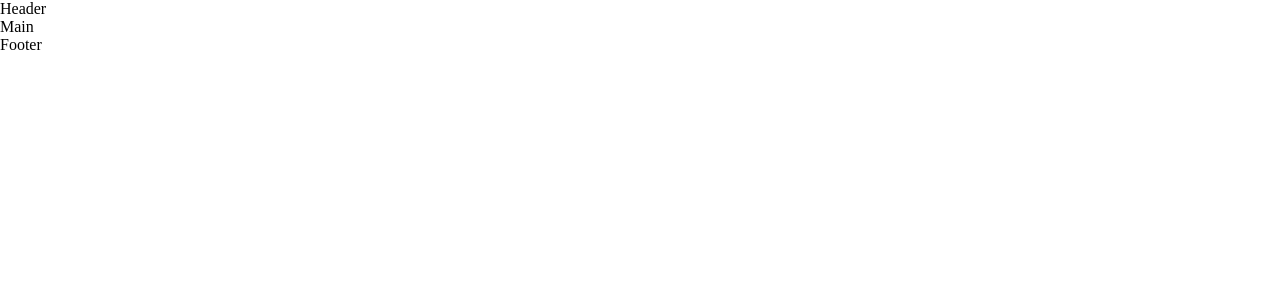
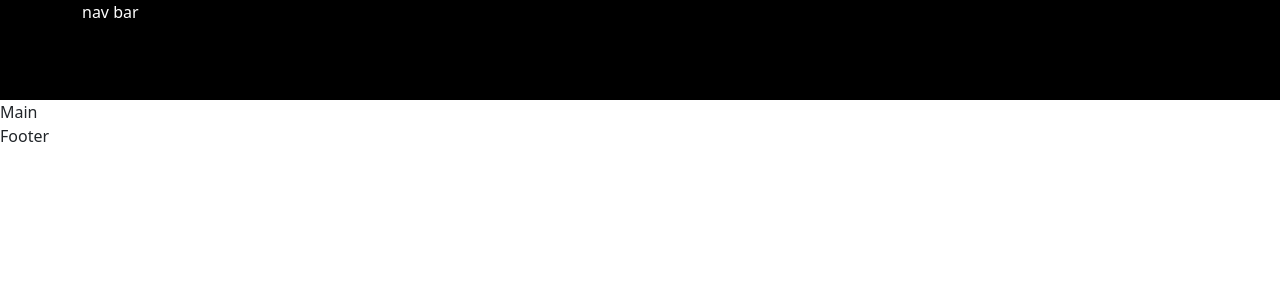
Before and after one commit to ericaostini/vite-comics, a Vue app: page / in a window 1280 px wide. Shown: the top 300 px of the page. Built offline with nearby package versions, Linux system fonts and the light colour scheme.

Commit message:
set component NavBar in component HeaderC

```diff
--- a/src/components/HeaderC.vue
+++ b/src/components/HeaderC.vue
@@ -1,13 +1,22 @@
 <template>
     <header>
-        Header
+        <NavBar />
     </header>
 </template>
 
 <script>
+import NavBar from './NavBar.vue';
 export default {
-    name: 'HeaderC'
+    name: 'HeaderC',
+    components: {
+        NavBar
+    }
 }
 </script>
 
-<style lang="scss"></style>
+<style lang="scss">
+header {
+    height: 100px;
+    background-color: black;
+}
+</style>
--- /dev/null
+++ b/src/components/NavBar.vue
@@ -0,0 +1,17 @@
+<template>
+    <nav class="container">
+        nav bar
+    </nav>
+</template>
+
+<script>
+export default {
+    name: 'NavBar'
+}
+</script>
+
+<style lang="scss" scoped>
+nav {
+    color: white;
+}
+</style>
--- a/src/style.scss
+++ b/src/style.scss
@@ -3,3 +3,5 @@
   padding: 0;
   box-sizing: border-box;
 }
+
+@import 'bootstrap/scss/bootstrap'
```
